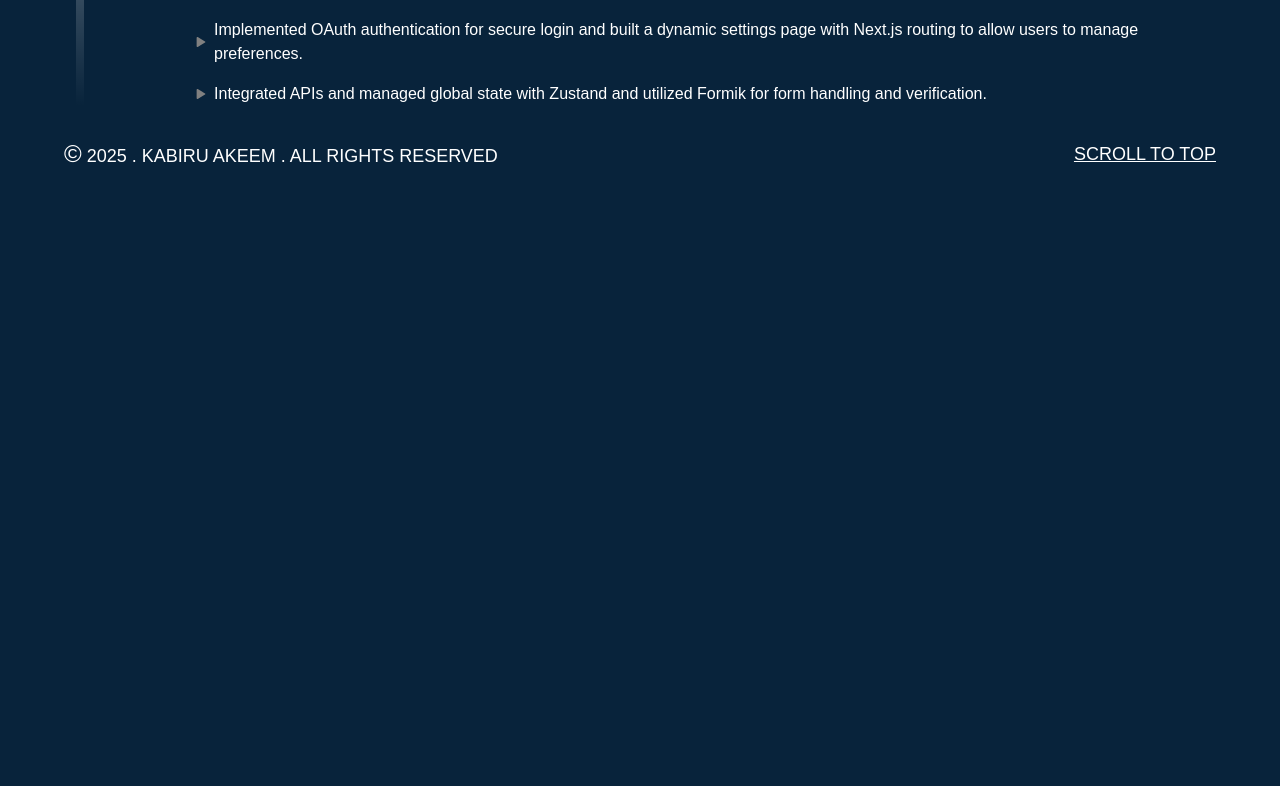
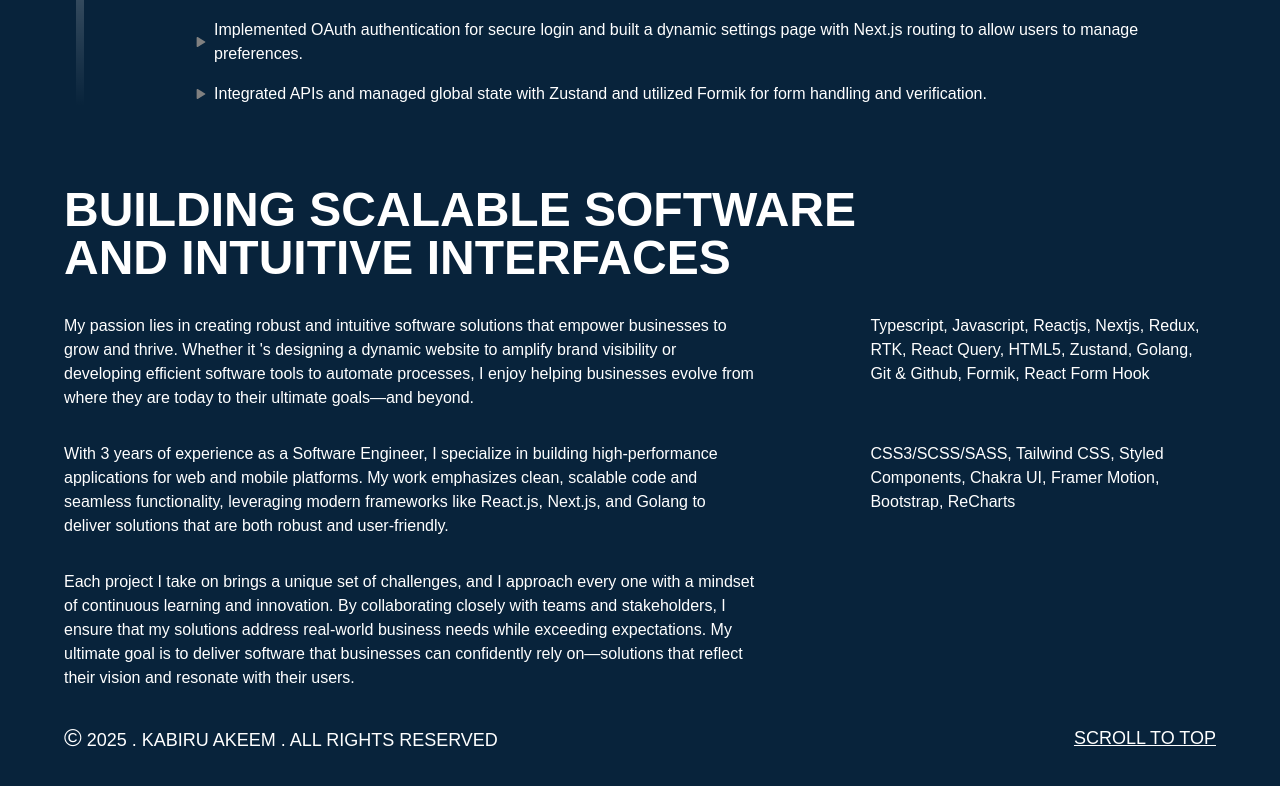
Before and after one commit to Akeemkabiru/Portfolio, a Next.js app: page / in a window 1280 px wide. Shown: the part 4227-5013 px from the top of the page. Before the commit the page ends 4429 px from the top, so only its background shows below. Built offline with nearby package versions, Linux system fonts and the light colour scheme.

Commit message:
added refctor

```diff
--- a/src/app/page.tsx
+++ b/src/app/page.tsx
@@ -1,3 +1,4 @@
+import About from "@/components/about";
 import Copyright from "@/components/copy";
 import Experience from "@/components/experience";
 import Hero from "@/components/hero";
@@ -9,6 +10,7 @@ export default function Home() {
       <Hero />
       <Projects />
       <Experience />
+      <About />
       <Copyright />
     </main>
   );
```
